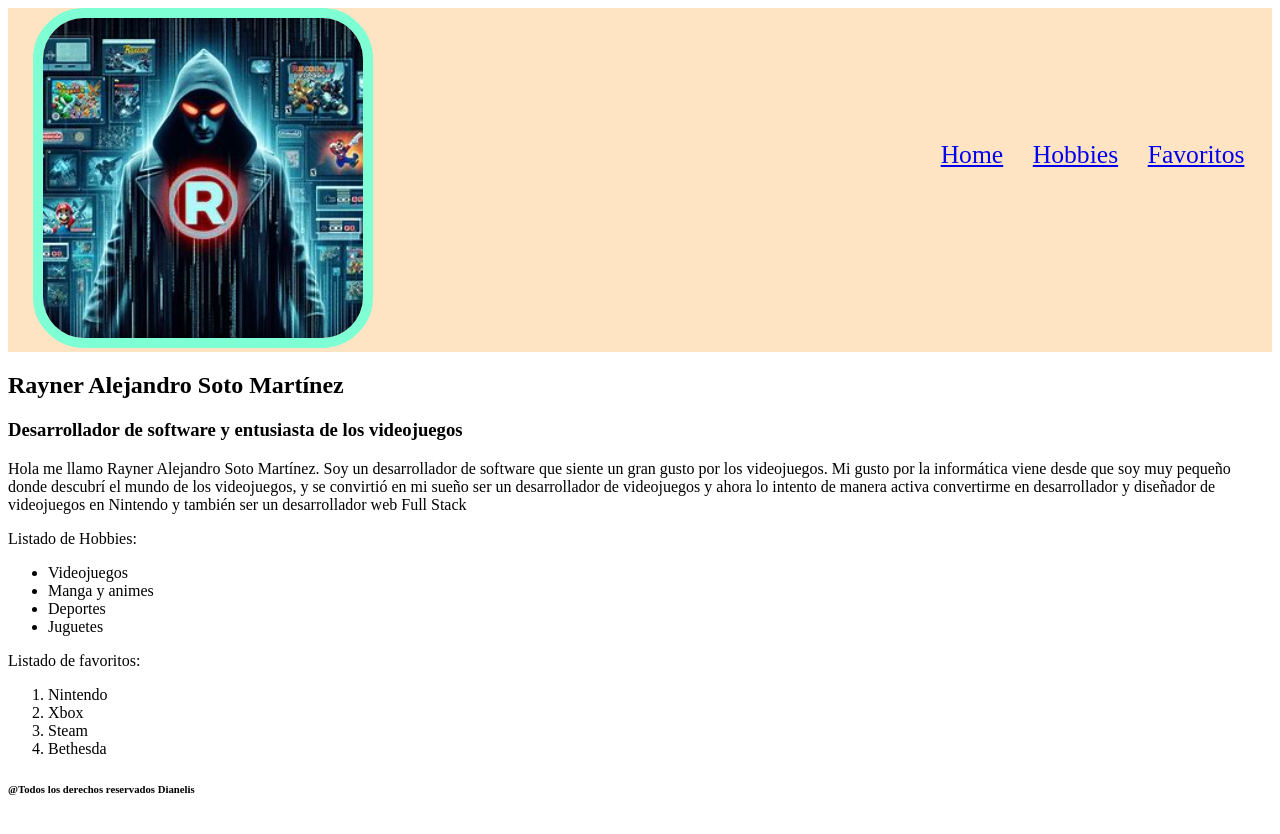
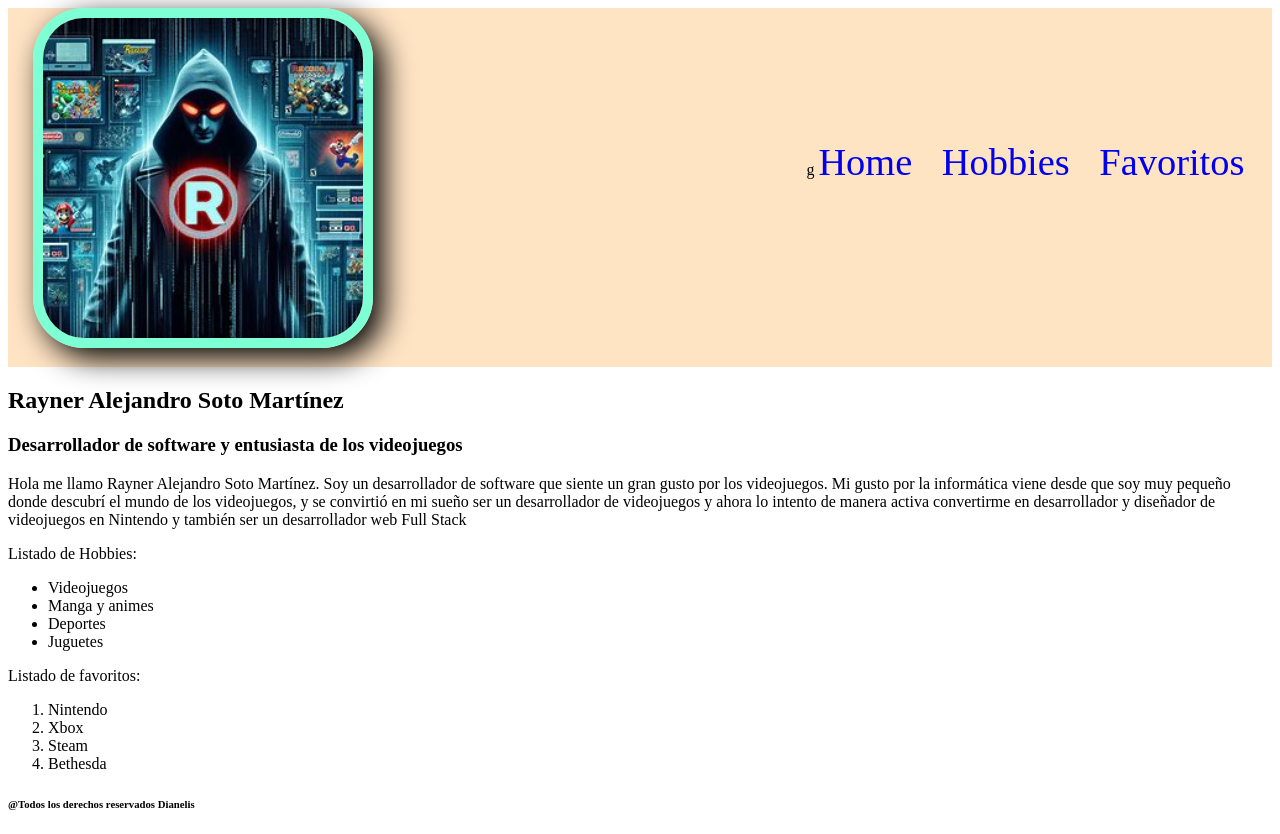
Before and after one commit to RaynerSoto/Web-de-Hobbies, a plain HTML site: page index.html in a window 1280 px wide. Drawn offline with Linux system fonts and the light colour scheme.

Commit message:
Añadiendo efectos al header

```diff
--- a/Media/CSS/index.css
+++ b/Media/CSS/index.css
@@ -2,6 +2,7 @@ header{
     background-color: bisque;
     font-family: "Zilla Slab Light";
     width: 100%;
+    padding-bottom: 15px;
 }
 
 header img{
@@ -9,6 +10,7 @@ header img{
     border-radius: 15%;
     width: 25vw;
     margin: 0 25px;
+    box-shadow: 10px 10px 30px black;
 }
 
 header ul{
@@ -17,11 +19,24 @@ header ul{
     margin: 30px 10px 0 0 ;
     position: absolute;
     right: 0;
+    color: black;
 }
 
 header ul li{
     border-radius: 20%;
     display: inline-block;
     margin: 8vw 2vw 0 0;
-    font-size: 2vw;
+    font-size: 3vw;
+    text-decoration: none;
 }
+
+header ul li a{
+    text-decoration: none;
+}
+
+header ul li a:hover{
+    text-decoration: underline red;
+    color: black;
+    font-size: 3.4vw;
+    transition: 1s all;
+}
--- a/index.html
+++ b/index.html
@@ -8,7 +8,7 @@
 <body>
     <header>
         <img src="Media/Icon/OIG3%20(2).jpg" alt="Avatar Personal">
-        <ul>
+        <ul>g
             <li><a href="index.html">Home</a></li>
             <li><a href="index.html#hobbies">Hobbies</a></li>
             <li><a href="index.html#favorite">Favoritos</a></li>
```
